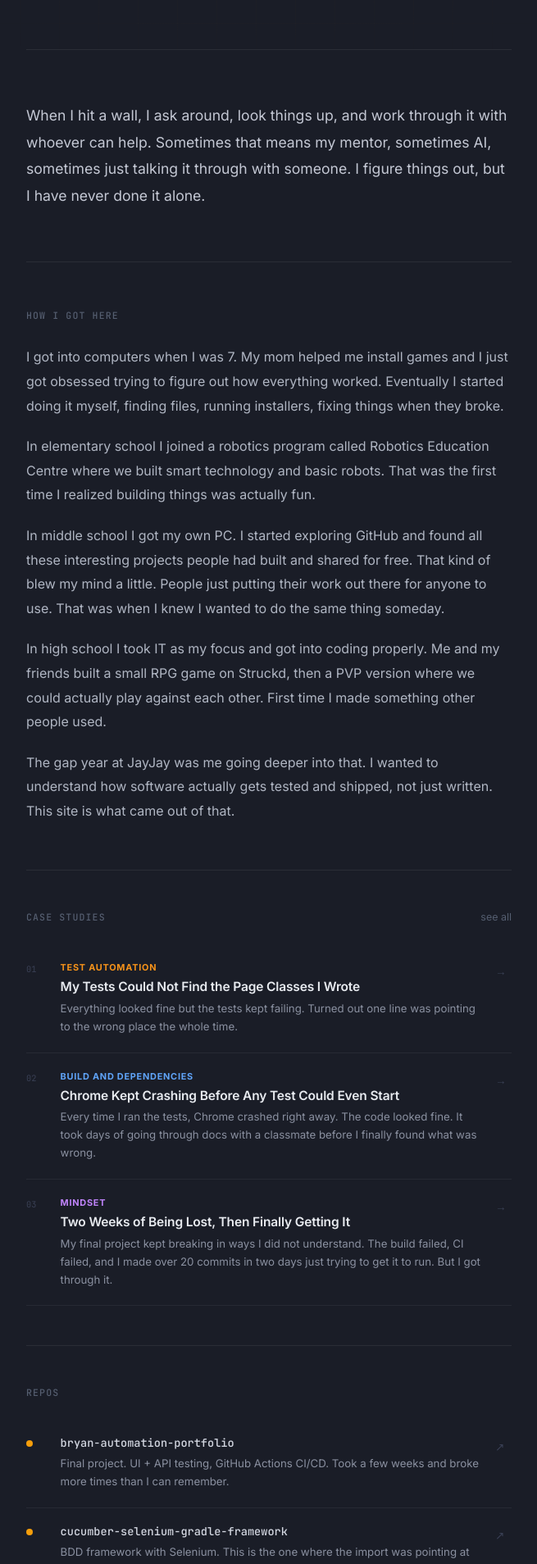
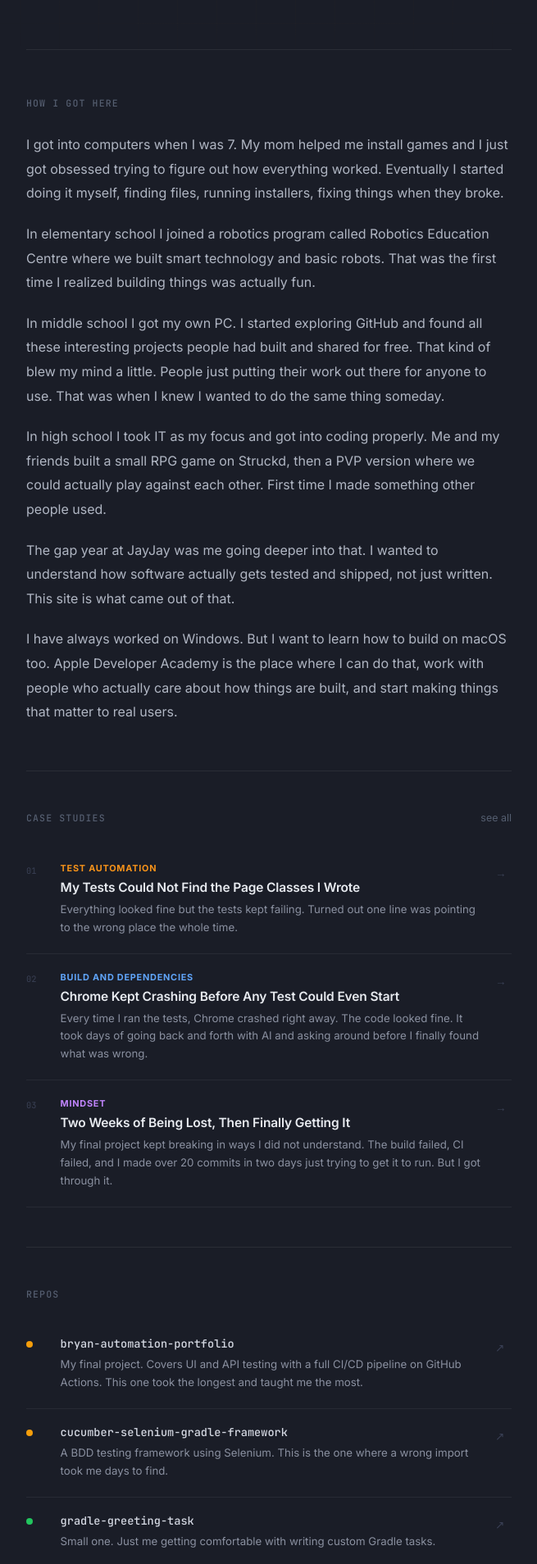
Before and after one commit to bryan-nathan-c/portfolio-project, a React (Vite) app: page / in a window 1280 px wide. Shown: the part 740-2648 px from the top of the page at 82% size, without its empty margins (312-967 px from the left). Built offline with nearby package versions, Linux system fonts and the light colour scheme.

Commit message:
fix story flow, add why Apple, fix docs reference

```diff
--- a/src/data/problems.ts
+++ b/src/data/problems.ts
@@ -33,7 +33,7 @@ export const problems: Problem[] = [
     id: 'webdrivermanager-version-conflict',
     title: 'Chrome Kept Crashing Before Any Test Could Even Start',
     summary:
-      'Every time I ran the tests, Chrome crashed right away. The code looked fine. It took days of going through docs with a classmate before I finally found what was wrong.',
+      'Every time I ran the tests, Chrome crashed right away. The code looked fine. It took days of going back and forth with AI and asking around before I finally found what was wrong.',
     category: 'Build and Dependencies',
     context: 'JayJay, final project setup',
     tags: ['Gradle', 'WebDriverManager', 'Selenium', 'Dependencies', 'Java'],
--- a/src/pages/Home.tsx
+++ b/src/pages/Home.tsx
@@ -11,19 +11,19 @@ const categoryColors: Record<string, string> = {
 const projects = [
   {
     name: 'bryan-automation-portfolio',
-    desc: 'Final project. UI + API testing, GitHub Actions CI/CD. Took a few weeks and broke more times than I can remember.',
+    desc: 'My final project. Covers UI and API testing with a full CI/CD pipeline on GitHub Actions. This one took the longest and taught me the most.',
     langColor: '#f59e0b',
     url: 'https://github.com/bryan-nathan-c/bryan-automation-portfolio',
   },
   {
     name: 'cucumber-selenium-gradle-framework',
-    desc: 'BDD framework with Selenium. This is the one where the import was pointing at the wrong repo for days.',
+    desc: 'A BDD testing framework using Selenium. This is the one where a wrong import took me days to find.',
     langColor: '#f59e0b',
     url: 'https://github.com/bryan-nathan-c/cucumber-selenium-gradle-framework',
   },
   {
     name: 'gradle-greeting-task',
-    desc: 'Small one. Just me getting used to writing custom Gradle tasks with CLI params.',
+    desc: 'Small one. Just me getting comfortable with writing custom Gradle tasks.',
     langColor: '#22c55e',
     url: 'https://github.com/bryan-nathan-c/gradle-greeting-task',
   },
@@ -33,7 +33,6 @@ export default function Home() {
   return (
     <main className="home">
 
-      {/* Hero — full width with glow */}
       <section className="hero">
         <div className="hero-glow" />
         <div className="hero-grid" />
@@ -53,15 +52,6 @@ export default function Home() {
       </section>
 
       <div className="page-body">
-
-        {/* Divider quote */}
-        <section className="divider-section">
-          <p className="divider-text">
-            When I hit a wall, I ask around, look things up, and work through it with whoever can help.
-            Sometimes that means my mentor, sometimes AI, sometimes just talking it through with someone.
-            I figure things out, but I have never done it alone.
-          </p>
-        </section>
 
         {/* Backstory */}
         <section className="about-section">
@@ -92,6 +82,11 @@ export default function Home() {
             The gap year at JayJay was me going deeper into that. I wanted to understand
             how software actually gets tested and shipped, not just written.
             This site is what came out of that.
+          </p>
+          <p className="about-text">
+            I have always worked on Windows. But I want to learn how to build on macOS too.
+            Apple Developer Academy is the place where I can do that, work with people
+            who actually care about how things are built, and start making things that matter to real users.
           </p>
         </section>
 
```
